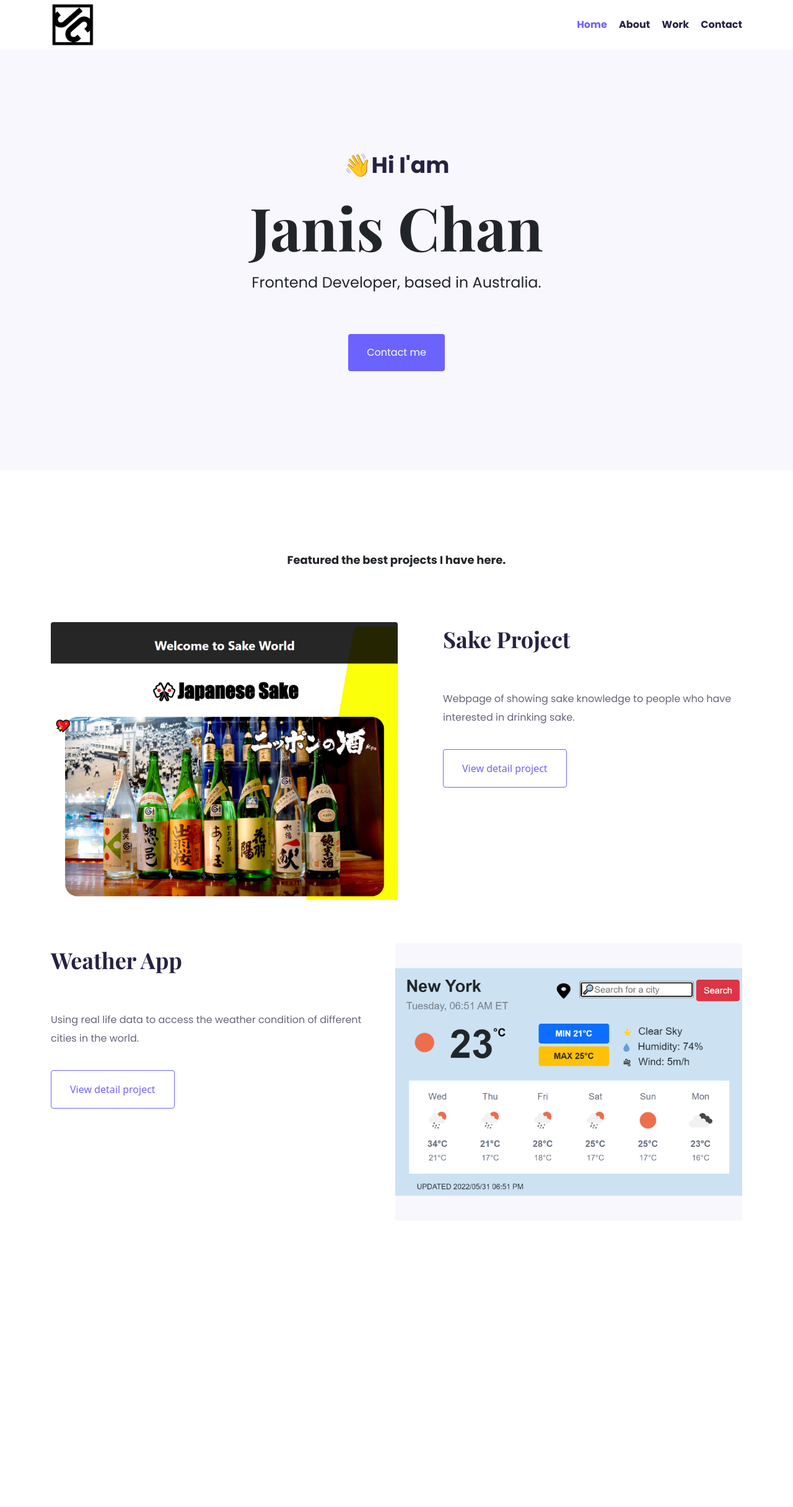
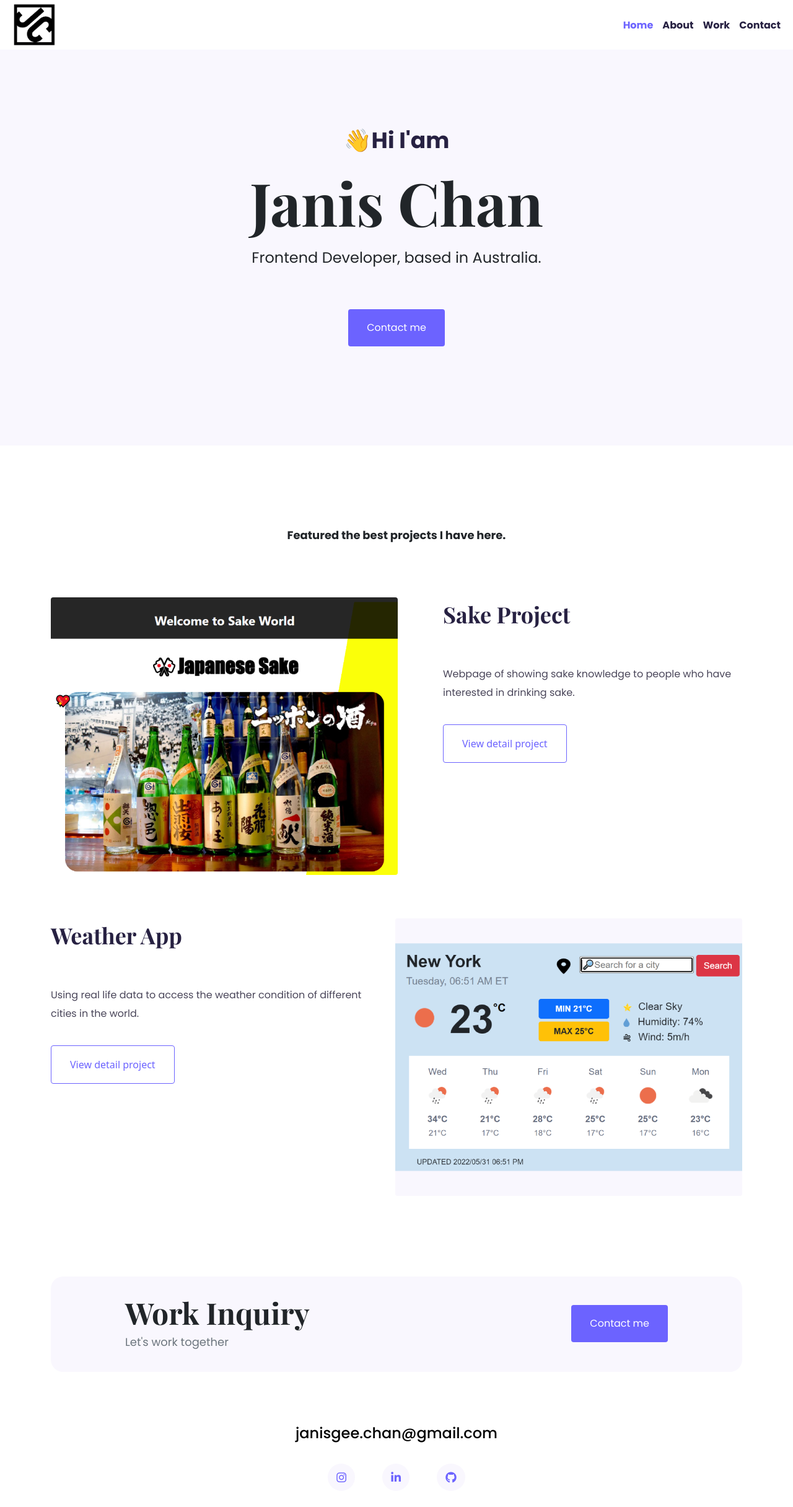
Before and after one commit to Janisgee/janischan-portfolio, a plain HTML site: page index.html in a window 1280 px wide. Shown: the whole page at 62% size. Before the commit the page ends 2040 px from the top, so only its background shows below. Drawn offline with nearby package versions, Linux system fonts and the light colour scheme.

Commit message:
Added footer for homepage

```diff
--- a/index.html
+++ b/index.html
@@ -10,7 +10,7 @@
     <link rel="preconnect" href="https://fonts.gstatic.com" crossorigin />
     <link href="https://fonts.googleapis.com/css2?family=Playfair+Display:wght@700&display=swap" rel="stylesheet" />
     <link href="https://fonts.googleapis.com/css2?family=Poppins:wght@400;500;700&display=swap" rel="stylesheet" />
-
+    <script src="https://kit.fontawesome.com/a2bb2c27f1.js" crossorigin="anonymous"></script>
     <!-- CSS only -->
     <link href="https://cdn.jsdelivr.net/npm/bootstrap@5.2.0-beta1/dist/css/bootstrap.min.css" rel="stylesheet" integrity="sha384-0evHe/X+R7YkIZDRvuzKMRqM+OrBnVFBL6DOitfPri4tjfHxaWutUpFmBp4vmVor" crossorigin="anonymous" />
     <!-- JavaScript Bundle with Popper -->
@@ -20,10 +20,13 @@
 </head>
 
 <body>
-    <div class="container">
-        <nav class="d-flex justify-content-between">
+    <nav>
+        <div class="row">
+            <div class="col-1">
                 <a href="/">
                     <img src="/images/jc-logo-black.png" alt="" class="logo" /></a>
+            </div>
+            <div class="col-11 navbar-group">
                 <ul>
                     <li class="active">
                         <a href="/">Home</a>
@@ -34,17 +37,16 @@
                     </li>
                     <li><a href="/contact.html">Contact</a></li>
                 </ul>
+            </div>
+        </div>
     </nav>
-    </div>
 
     <div class="homepage">
         <span class="homepage-background">
         <h2 class="homepage-subtitle">👋Hi I'am</h2>
         <h1>Janis Chan</h1>
         <p>Frontend Developer, based in Australia.</p>
-        <button class="btn btn-primary homepage-button button">
-          Contact me
-        </button>
+        <button class="btn btn-primary purple-button button">Contact me</button>
       </span>
     </div>
     <p class="homepage-middle-text">Featured the best projects I have here.</p>
@@ -76,6 +78,35 @@
             </div>
         </div>
     </div>
+    <div class="container">
+        <footer>
+            <div class="contact-box">
+                <div>
+                    <h4>Work Inquiry</h4>
+                    <p class="text-muted">Let's work together</p>
+                </div>
+                <div>
+                    <a href="/contact.html" class="btn btn-primary purple-button button mt-3">Contact&nbsp;me</a
+            >
+          </div>
+        </div>
+        <div class="d-flex justify-content-center">
+          <a href="mailto:janisgee.chan@gmail.com" class="email-link"
+            >janisgee.chan@gmail.com</a
+          >
+        </div>
+
+        <div class="social-links">
+          <a href="https://www.instagram.com/janisgeegee/" target="_blank"
+            ><i class="fa-brands fa-instagram"></i
+          ></a>
+                    <a href="https://www.linkedin.com/in/jc-janis-chan" target="_blank"><i class="fa-brands fa-linkedin-in"></i
+          ></a>
+                    <a href="https://github.com/Janisgee/janischan-portfolio" target="_blank"><i class="fa-brands fa-github"></i
+          ></a>
+                </div>
+        </footer>
+        </div>
         <script src="src/portfolio.js"></script>
 </body>
 
--- a/src/style.css
+++ b/src/style.css
@@ -37,42 +37,12 @@ p {
     max-width: 70px;
 }
 
-nav {
-    padding: 5px 0;
-    align-items: center;
-}
-
-nav ul {
-    padding: 0;
-    margin: 0;
-}
-
-nav li {
-    display: inline;
-    list-style: none;
-    margin-left: 15px;
-}
-
-nav a {
-    text-decoration: none;
-    font-weight: 700;
-    font-family: var(--secondary-font-family);
-    font-size: 16px;
-    color: #272142;
-    transition: all 100ms ease-in-out;
-}
-
-nav a:hover,
-nav li.active a {
-    color: var(--primary-button-color);
-}
-
 .button {
     border-radius: var(--button-border-radius);
     padding: 18px 30px;
 }
 
-.homepage-button {
+.purple-button {
     background-color: var(--primary-button-color);
     border: none;
     color: white;
@@ -95,6 +65,10 @@ nav li.active a {
     background-color: var(--primary-background-color);
     text-align: center;
     padding: 160px 20px;
+}
+
+.homepage-subtitle {
+    padding-top: 40px;
 }
 
 .homepage-middle-text {
@@ -121,8 +95,7 @@ nav li.active a {
     font-family: var(--secondary-font-family);
     font-weight: 400;
     font-size: 16px;
-    color: #272142;
-    opacity: 70%;
+    color: #494559;
     line-height: 30px;
     margin-top: 55px;
 }
@@ -191,6 +164,101 @@ nav li.active a {
     opacity: 70%;
 }
 
+nav {
+    padding: 5px 0;
+    background: white;
+    position: fixed;
+    width: 100%;
+    padding: 5px 20px;
+}
+
+nav ul {
+    display: flex;
+    justify-content: flex-end;
+    padding: 0;
+    margin: 0;
+}
+
+nav li {
+    display: inline;
+    list-style: none;
+    margin-left: 15px;
+    padding-top: 23px;
+}
+
+nav a {
+    text-decoration: none;
+    font-weight: 700;
+    font-family: var(--secondary-font-family);
+    font-size: 16px;
+    color: #272142;
+    transition: all 100ms ease-in-out;
+}
+
+nav a:hover,
+nav li.active a {
+    color: var(--primary-button-color);
+}
+
+footer {
+    margin: 60px 0;
+}
+
+footer .email-link {
+    text-decoration: none;
+    font-family: var(--secondary-font-family);
+    font-size: 24px;
+    font-weight: 500;
+    color: black;
+}
+
+footer .email-link:hover {
+    color: var(--primary-button-color);
+}
+
+footer .social-links {
+    text-align: center;
+    margin-top: 40px;
+    padding: 0 30px;
+    margin-bottom: 142px;
+}
+
+footer .social-links a {
+    margin: 0 20px;
+    color: var(--primary-button-color);
+    background: var(--primary-background-color);
+    padding: 10px 14px;
+    font-size: 18px;
+    border-radius: 50%;
+    transition: all 100ms ease-in-out;
+}
+
+footer .social-links a:hover {
+    color: white;
+    background: var(--primary-button-color);
+}
+
+footer h4 {
+    font-family: var(--primary-font-family);
+    font-weight: 700;
+    font-size: 48px;
+    margin-bottom: 0px;
+}
+
+footer p {
+    font-size: 18px;
+    margin-bottom: 0px;
+}
+
+footer .contact-box {
+    background-color: var(--primary-background-color);
+    padding: 30px 120px;
+    margin-bottom: 81px;
+    border-radius: 20px;
+    display: flex;
+    justify-content: space-between;
+}
+
 @media (max-width: 992px) {
     h1 {
         font-size: 60px;
@@ -199,13 +267,19 @@ nav li.active a {
     h2 {
         font-size: 35px;
     }
-    nav a {
-        font-size: 12px;
+    .logo {
+        max-width: 50px;
+    }
+    nav li {
+        padding-top: 15px;
     }
     .homepage {
         padding: 80px 0;
     }
-    .homepage-button {
+    .homepage-subtitle {
+        padding-top: 60px;
+    }
+    .purple-button {
         margin-top: 20px;
     }
     .projects-group p {
@@ -235,4 +309,18 @@ nav li.active a {
         width: 50vw;
         padding-top: 20px;
     }
+    footer .contact-box {
+        padding: 30px;
+        display: block;
+        text-align: center;
+        margin-left: 10px;
+        margin-right: 10px;
+    }
+    footer h4 {
+        font-size: 40px;
+    }
+    footer p {
+        padding-top: 5px;
+        padding-bottom: 8px;
+    }
 }
```
Also changed, not shown: about.html (+1 -1 lines), contact.html (+1 -1 lines), work.html (+1 -1 lines). Lines whose indentation alone changed are shown as unchanged.
